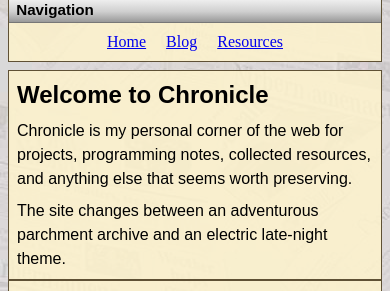
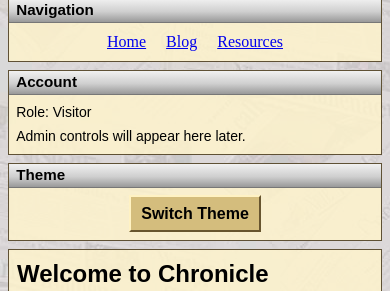
Before and after one commit to KuriGohan1992/full-stack-blog, a Next.js app: page / in a window 390 px wide. Shown: the part 132-423 px from the top of the page. Built offline with nearby package versions, Linux system fonts and the light colour scheme.

Commit message:
feat(site): refine responsive shell and sidebar panels

```diff
--- a/components/site-shell.tsx
+++ b/components/site-shell.tsx
@@ -4,6 +4,7 @@ import { SiteLogo } from "./site-logo";
 import { SiteNavigation } from "./site-navigation";
 import { SocialLinks } from "./social-links";
 import { ThemeSwitcher } from "./theme-switcher";
+import { WallpaperSwitcher } from "./wallpaper-switcher";
 
 type SiteShellProps = Readonly<{
 	children: ReactNode;
@@ -25,6 +26,27 @@ export function SiteShell({ children }: SiteShellProps) {
 					</div>
 				</div>
 
+				<div className="mb-2 grid gap-2 lg:hidden">
+					<section className="site-panel">
+						<h2 className="panel-header">Account</h2>
+
+						<div className="panel-body">
+							<p className="text-sm">Role: Visitor</p>
+
+							<p className="mt-1 text-sm">
+								Admin controls will appear here later.
+							</p>
+						</div>
+					</section>
+					<section className="site-panel">
+						<h2 className="panel-header">Theme</h2>
+
+						<div className="panel-body text-center">
+							<ThemeSwitcher />
+						</div>
+					</section>
+				</div>
+
 				<div className="site-layout-grid grid gap-2 lg:grid-cols-[220px_minmax(0,1fr)_220px]">
 					<aside className="hidden min-h-0 space-y-2 lg:block">
 						<section className="site-panel">
@@ -35,7 +57,6 @@ export function SiteShell({ children }: SiteShellProps) {
 							</div>
 						</section>
 
-
 						<section className="site-panel">
 							<h2 className="panel-header">Future corner</h2>
 
@@ -45,19 +66,18 @@ export function SiteShell({ children }: SiteShellProps) {
 								</p>
 							</div>
 						</section>
+						<section className="site-panel">
+							<h2 className="panel-header">Alternate background</h2>
+
+							<div className="panel-body">
+								<WallpaperSwitcher />
+							</div>
+						</section>
 					</aside>
 
 					<main className="site-center-scroll">{children}</main>
 
-					<aside className="min-h-0 space-y-2">
-						<section className="site-panel">
-							<h2 className="panel-header">Theme</h2>
-
-							<div className="panel-body">
-								<ThemeSwitcher />
-							</div>
-						</section>
-
+					<aside className="hidden min-h-0 space-y-2 lg:block">
 						<section className="site-panel">
 							<h2 className="panel-header">Account</h2>
 
@@ -71,6 +91,14 @@ export function SiteShell({ children }: SiteShellProps) {
 						</section>
 
 						<section className="site-panel">
+							<h2 className="panel-header">Theme</h2>
+
+							<div className="panel-body text-center">
+								<ThemeSwitcher />
+							</div>
+						</section>
+
+						<section className="site-panel">
 							<h2 className="panel-header">Links</h2>
 
 							<div className="panel-body">
@@ -79,6 +107,22 @@ export function SiteShell({ children }: SiteShellProps) {
 						</section>
 					</aside>
 				</div>
+
+				<section className="site-panel mt-2 lg:hidden">
+					<h2 className="panel-header">Alternate background</h2>
+
+					<div className="panel-body">
+						<WallpaperSwitcher />
+					</div>
+				</section>
+
+				<section className="site-panel mt-2 lg:hidden">
+					<h2 className="panel-header">Links</h2>
+
+					<div className="panel-body">
+						<SocialLinks />
+					</div>
+				</section>
 			</div>
 		</div>
 	);
--- a/components/social-links.tsx
+++ b/components/social-links.tsx
@@ -4,17 +4,17 @@ const socialLinks = [
 	{
 		href: "https://github.com/KuriGohan1992",
 		label: "GitHub",
-		image: "/social/github.jpg",
+		image: "/socials/old-github.png",
 	},
 	{
-		href: "www.linkedin.com/in/cham-mendez",
+		href: "https://www.linkedin.com/in/cham-mendez/",
 		label: "LinkedIn",
-		image: "/social/linkedin.jpg",
+		image: "/socials/old-linkedin.png",
 	},
 	{
 		href: "mailto:chammendez92905@gmail.com",
 		label: "Email",
-		image: "/social/email.jpg",
+		image: "/socials/old-mail.png",
 	},
 ] as const;
 
```
